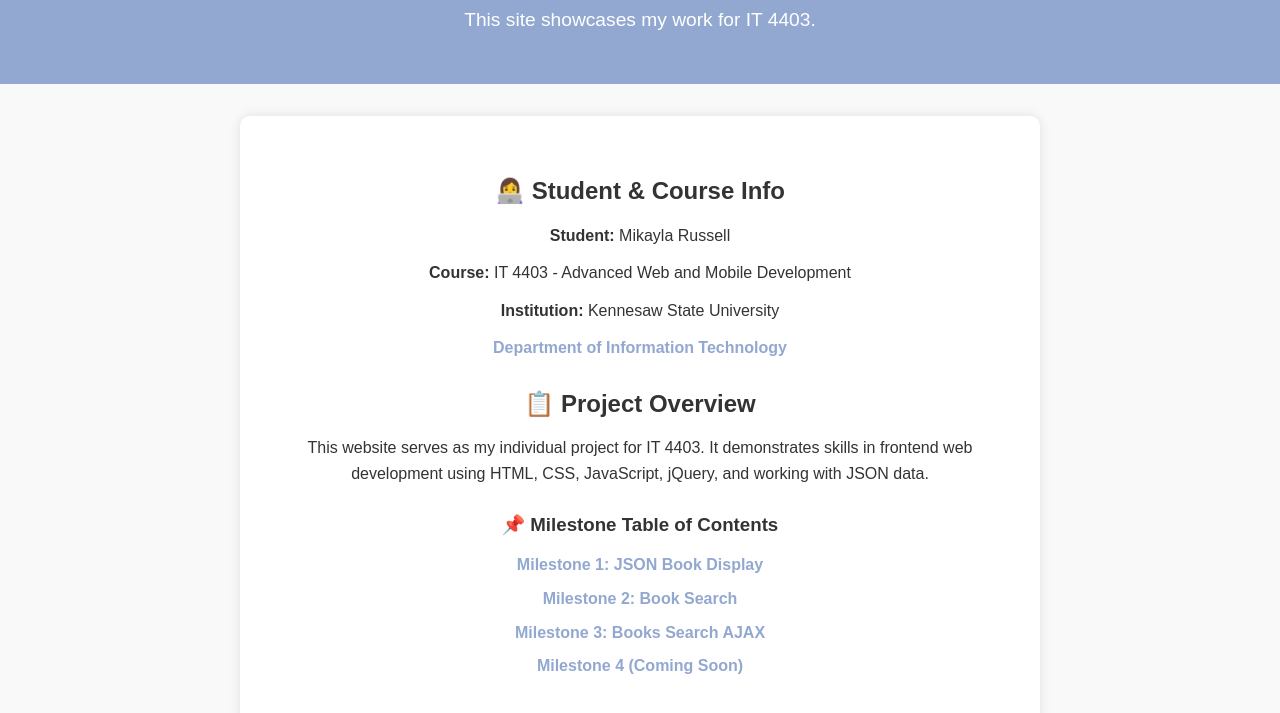
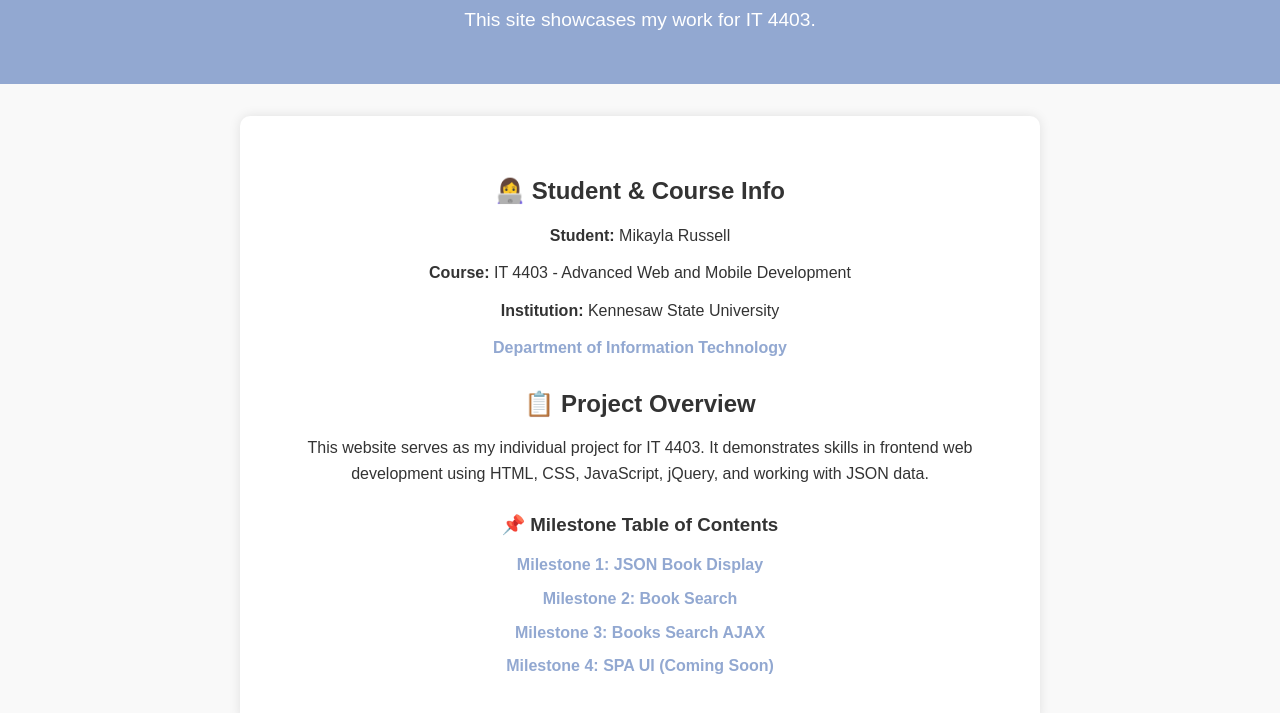
Before and after one commit to wonsayin/Adv-Web-Mobile, a website: page index.html in a window 1280 px wide. Shown: the part 185-898 px from the top of the page. Drawn offline with Linux system fonts and the light colour scheme.

Commit message:
Update index.html

```diff
--- a/index.html
+++ b/index.html
@@ -142,7 +142,7 @@
       <li><a href="single-books.html">Milestone 1: JSON Book Display</a></li>
       <li><a href="book-search.html">Milestone 2: Book Search</a></li>
       <li><a href="book-search-ajax.html">Milestone 3: Books Search AJAX</a></li>
-      <li><a href="#">Milestone 4 (Coming Soon)</a></li>
+      <li><a href="spa-ui.html">Milestone 4: SPA UI (Coming Soon)</a></li>
     </ul>
   </main>
 
```
